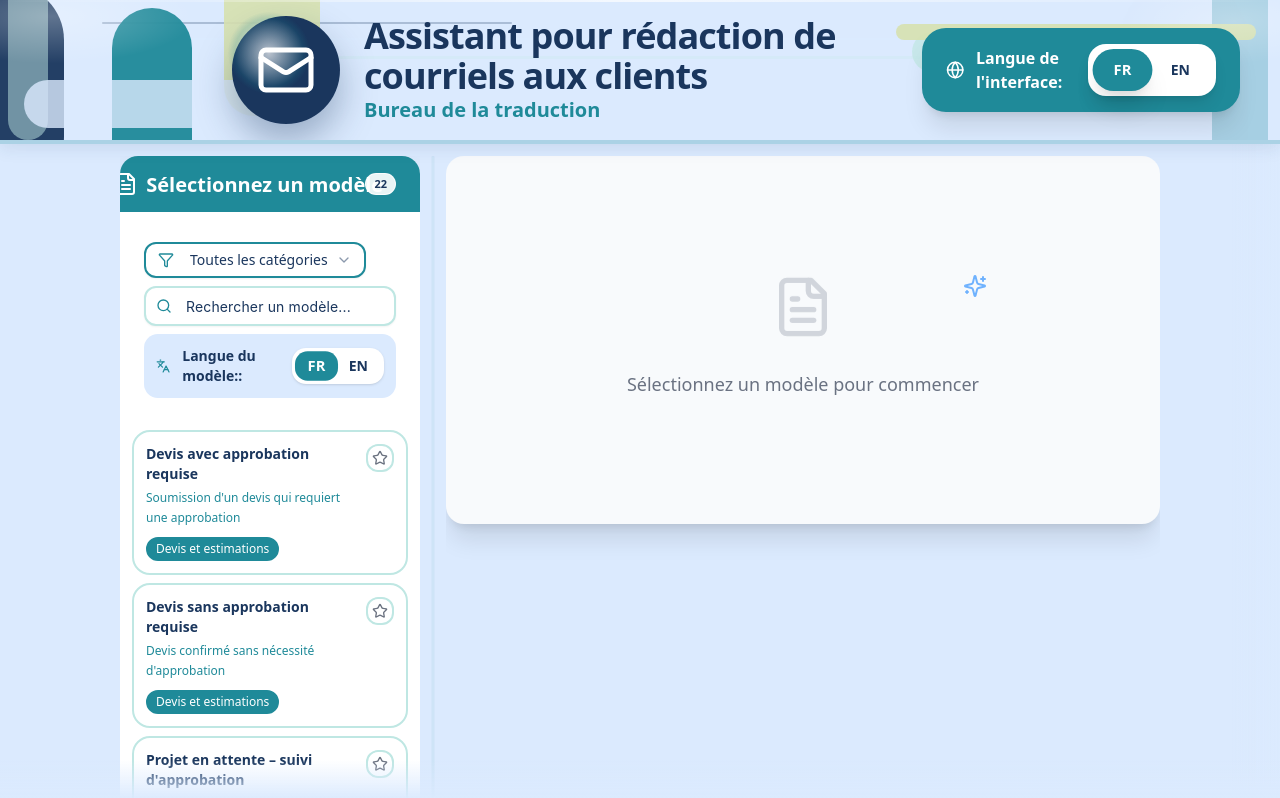
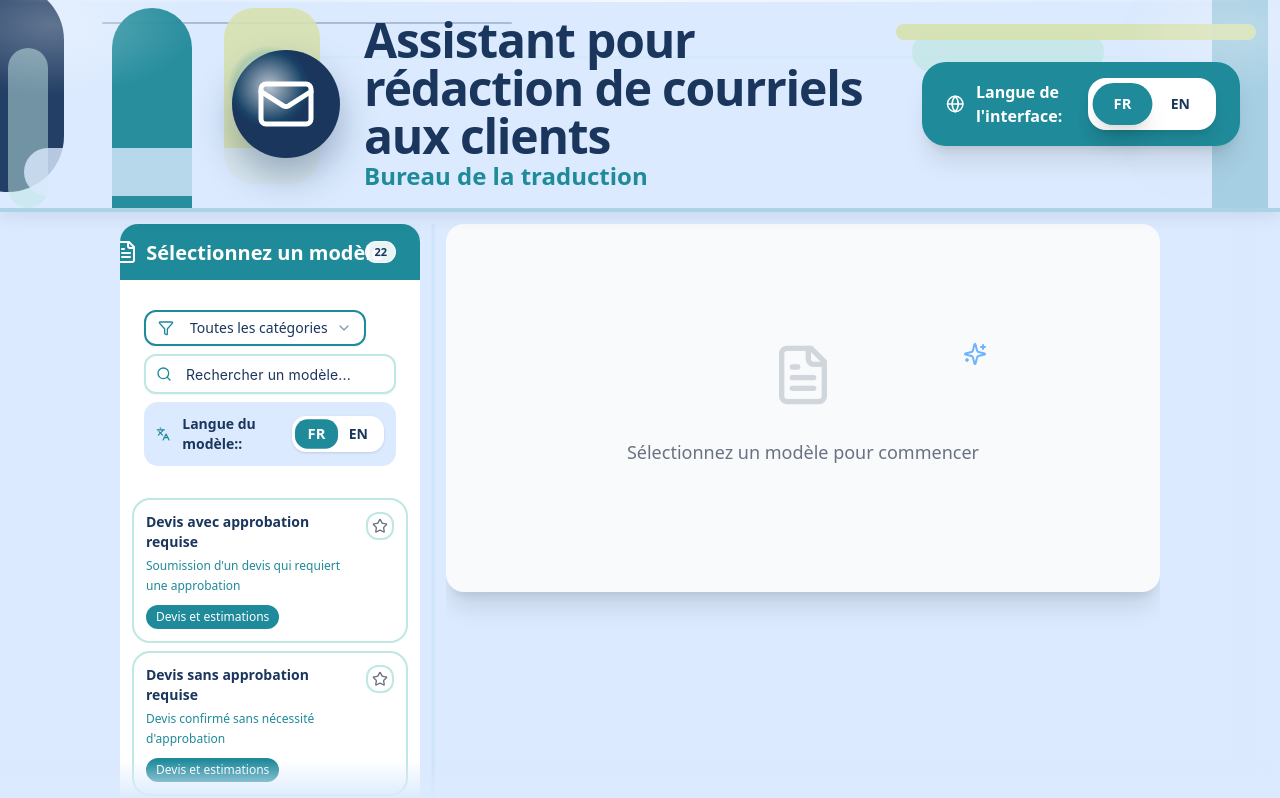
Before and after one commit to snarky1980/email-assistant-v6, a React (Vite) app: page / in a window 1280 px wide. Shown: the top 798 px of the page. Built offline with nearby package versions, Linux system fonts and the light colour scheme.

Commit message:
fix(header): enforce ~2in right shift with inline margin and bump title/subtitle sizes for visibility

```diff
--- a/src/App.jsx
+++ b/src/App.jsx
@@ -1158,7 +1158,7 @@ function App() {
 
             <div className="w-full mx-auto px-4 sm:px-8 lg:px-10 py-4 relative z-10">
               <div className="flex items-center justify-between">
-                <div className="flex items-center space-x-6 ml-[2in]">
+                <div className="flex items-center space-x-6" style={{ marginLeft: '2in' }}>
                   {/* Icône avec bold impact - solide */}
                   <div className="relative">
                     {/* halo behind the icon */}
@@ -1190,10 +1190,10 @@ function App() {
 
                   {/* Textes avec contraste élevé */}
                   <div>
-                    <h1 className="text-3xl md:text-4xl font-extrabold tracking-tight" style={{ color: 'var(--tb-navy)' }}>
+                    <h1 className="text-4xl md:text-5xl font-extrabold tracking-tight" style={{ color: 'var(--tb-navy)' }}>
                       {t.title}
                     </h1>
-                    <p className="text-lg md:text-xl font-semibold" style={{ color: 'var(--tb-teal)' }}>
+                    <p className="text-xl md:text-2xl font-semibold" style={{ color: 'var(--tb-teal)' }}>
                       {t.subtitle}
                     </p>
                   </div>
```
